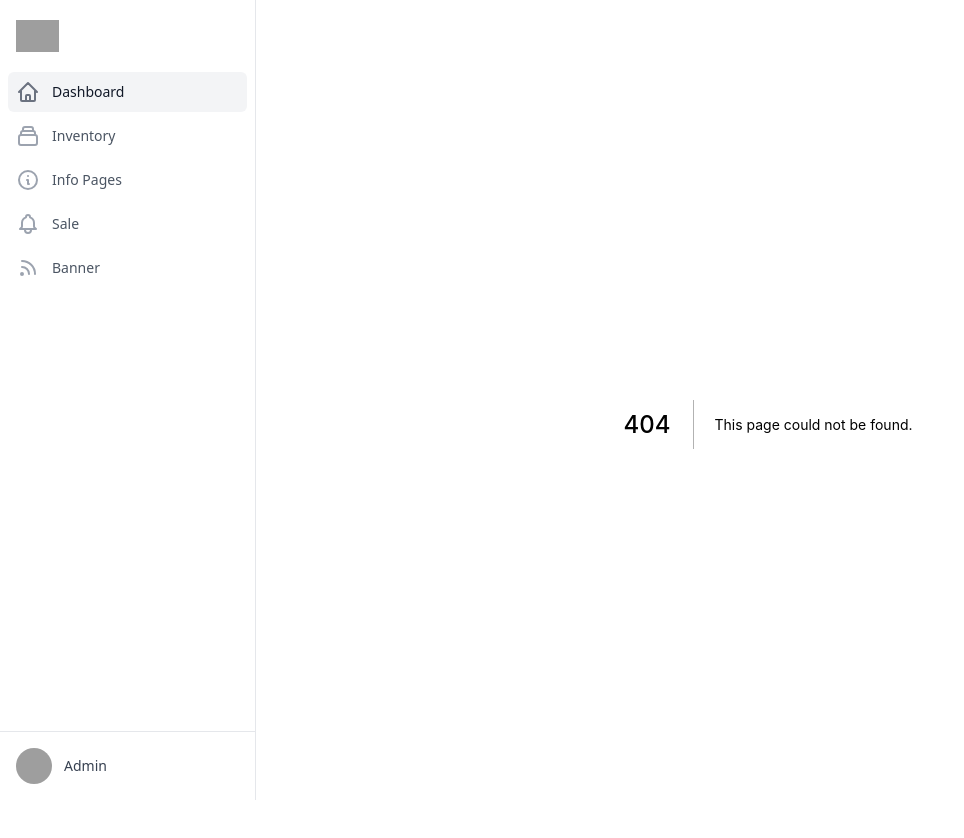
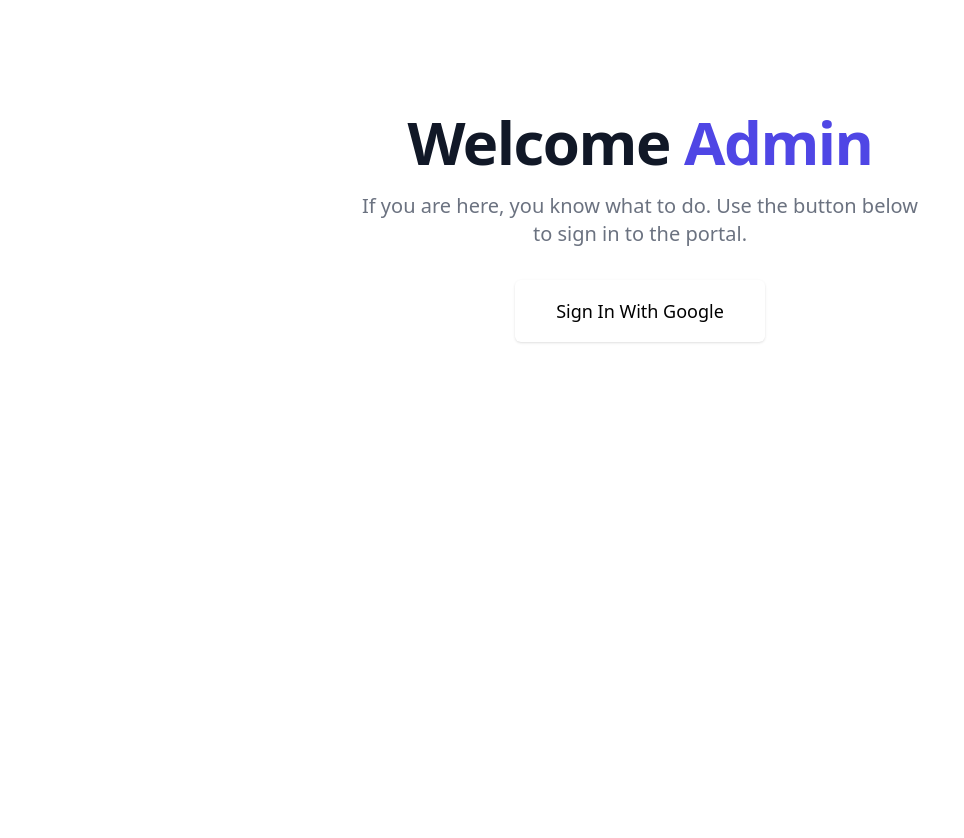
Before and after one commit to ninsau/ecommerce-website-with-nextjs-and-aws-amplify-stripe-typescript-example, a Next.js app: page /login in a window 1280 px wide. Before the commit this address had no page. Shown: the top 838 px of the page, without its empty margins (0-964 px from the left). After the commit the page ends 800 px from the top, so only its background shows below. Built offline with nearby package versions, Linux system fonts and the light colour scheme; grey boxes are pictures that could not be loaded; what aws-amplify would draw is missing.

Commit message:
added auth

```diff
--- /dev/null
+++ b/components/Login.tsx
@@ -0,0 +1,49 @@
+import { signIn } from "next-auth/react";
+import { useRouter } from "next/router";
+
+const LoginComponent = () => {
+  const router = useRouter();
+
+  return (
+    <>
+      <main className="mt-10 mx-auto max-w-7xl px-4 sm:mt-12 sm:px-6 md:mt-16 lg:mt-20 lg:px-8 xl:mt-28">
+        <div className="sm:text-center">
+          <h1 className="text-4xl tracking-tight font-extrabold text-gray-900 sm:text-5xl md:text-6xl">
+            <span className="xl:inline">Welcome</span>{" "}
+            <span className="text-indigo-600 xl:inline">Admin</span>
+          </h1>
+          <p className="mt-3 text-base  text-gray-500 sm:mt-5 sm:text-lg sm:max-w-xl sm:mx-auto md:mt-5 md:text-xl">
+            If you are here, you know what to do. Use the button below to sign
+            in to the portal.
+          </p>
+          <div className="mt-5 sm:mt-8 sm:flex sm:justify-center ">
+            <div className="rounded-md shadow">
+              <span
+                onClick={() =>
+                  signIn("google", {
+                    callbackUrl:
+                      (router.query.callbackUrl as string) ??
+                      `${window.location.origin as string}`,
+                  })
+                }
+                className="w-full cursor flex items-center justify-center px-8 py-3 border border-transparent text-base font-medium rounded-md md:py-4 md:text-lg md:px-10"
+              >
+                Sign In With Google
+              </span>
+            </div>
+            {/* <div className="mt-3 sm:mt-0 sm:ml-3">
+                  <a
+                    href="#"
+                    className="w-full flex items-center justify-center px-8 py-3 border border-transparent text-base font-medium rounded-md text-indigo-700 bg-indigo-100 hover:bg-indigo-200 md:py-4 md:text-lg md:px-10"
+                  >
+                    Live demo
+                  </a>
+                </div> */}
+          </div>
+        </div>
+      </main>
+    </>
+  );
+};
+
+export default LoginComponent;
--- a/pages/_app.tsx
+++ b/pages/_app.tsx
@@ -29,9 +29,7 @@
         </Auth>
       ) : (
         <>
-          <LayoutComponent>
             <Component {...pageProps} />
-          </LayoutComponent>
         </>
       )}
     </SessionProvider>
--- /dev/null
+++ b/pages/api/auth/[...nextauth].js
@@ -0,0 +1,19 @@
+import NextAuth from "next-auth";
+import GoogleProvider from "next-auth/providers/google";
+
+export default NextAuth({
+  providers: [
+    GoogleProvider({
+      clientId: process.env.GOOGLE_CLIENT_ID,
+      clientSecret: process.env.GOOGLE_CLIENT_SECRET,
+    }),
+  ],
+  secret: process.env.SECRET,
+  session: {
+    jwt: true,
+  },
+  pages: {
+    signIn: "../../login",
+  },
+  debug: true,
+});
--- a/pages/api/hello.ts
+++ /dev/null
@@ -1,13 +0,0 @@
-// Next.js API route support: https://nextjs.org/docs/api-routes/introduction
-import type { NextApiRequest, NextApiResponse } from 'next'
-
-type Data = {
-  name: string
-}
-
-export default function handler(
-  req: NextApiRequest,
-  res: NextApiResponse<Data>
-) {
-  res.status(200).json({ name: 'John Doe' })
-}
--- a/pages/index.tsx
+++ b/pages/index.tsx
@@ -1,16 +1,17 @@
-import type { NextPage } from "next";
 import DashboardComponent from "../components/Dashboard";
 
-const Home: NextPage = () => {
+const Home = () => {
   return (
     <>
       <div className="max-w-7xl mx-auto px-4 sm:px-6 md:px-8">
         <h1 className="text-2xl font-semibold text-gray-900">Dashboard</h1>
       </div>
 
-      <DashboardComponent/>
+      <DashboardComponent />
     </>
   );
 };
 
 export default Home;
+
+Home.auth = true;
--- /dev/null
+++ b/pages/login.tsx
@@ -0,0 +1,11 @@
+import LoginComponent from "../components/Login";
+
+const Login = () => {
+  return (
+    <>
+      <LoginComponent />
+    </>
+  );
+};
+
+export default Login;
```
